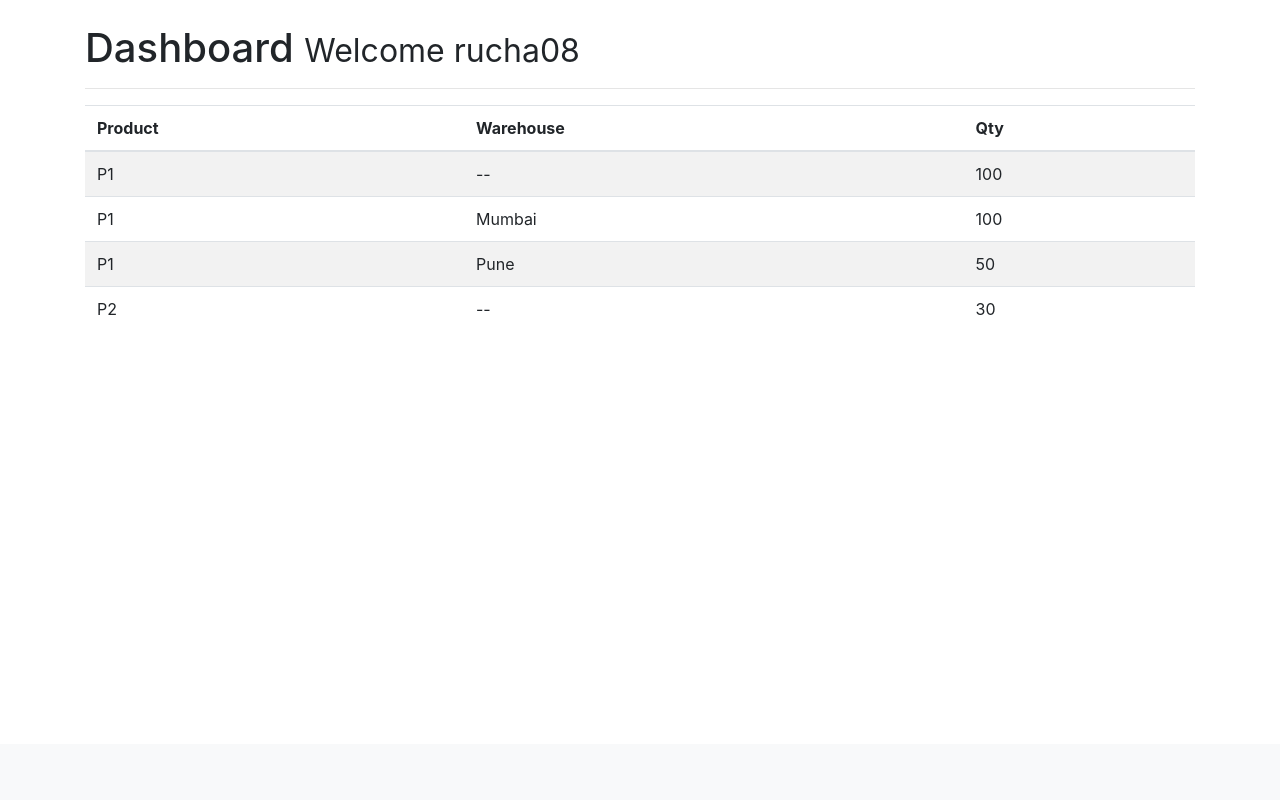
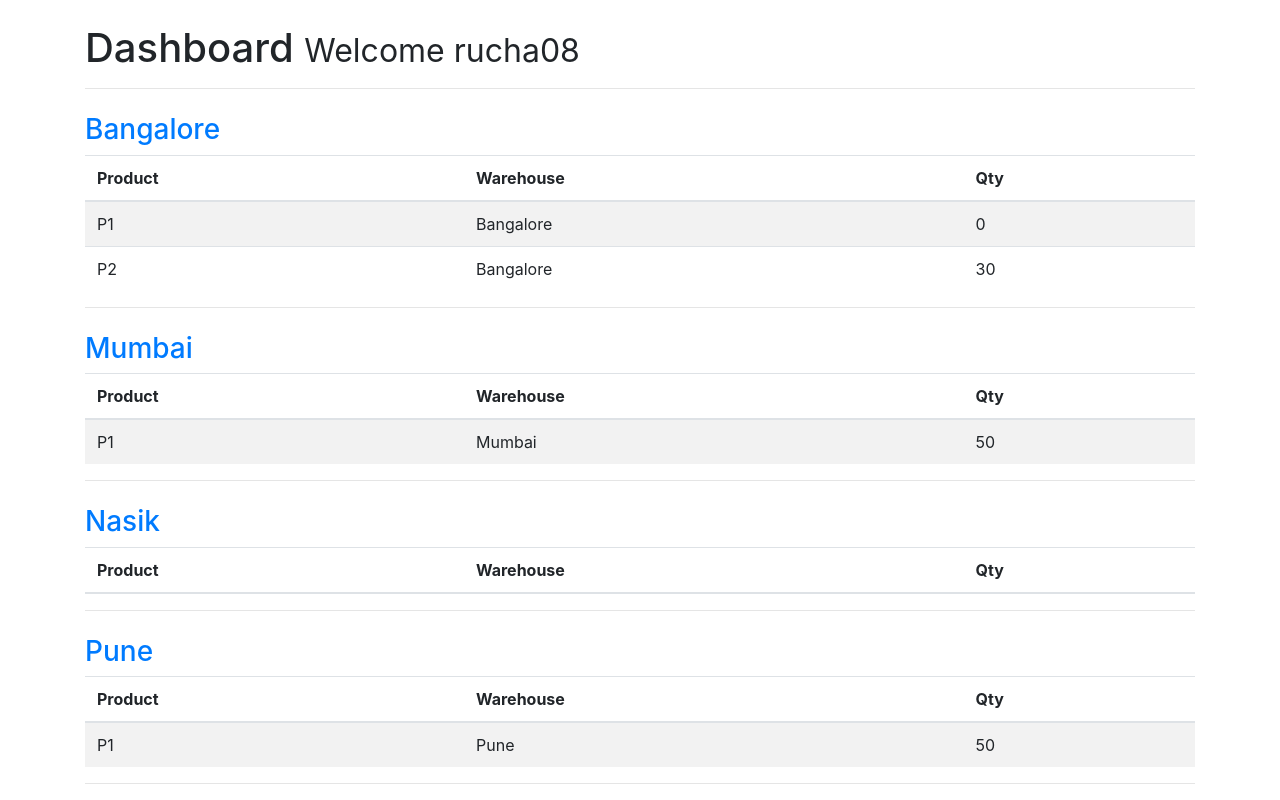
Before and after one commit to ruchamahabal/inventory_management_system_flask, a Flask app: page /dashboard in a window 1280 px wide. Shown: the part 56-856 px from the top of the page. Before the commit the page ends 371 px from the top, so only its background shows below. Run offline with Flask 2, Linux system fonts and the light colour scheme; a user stored in the database is signed in; data comes from the database, SQL or seed files in the repository; both versions use the stored data as it was after the commit; tables that the repository leaves empty or names only in its code hold one stand-in row (values such as "Sample post"); lists and menus that the app fills with data are empty; some libraries are stand-ins or nearby versions.

Commit message:
updated product movements and balance

```diff
--- a/app.py
+++ b/app.py
@@ -1,6 +1,6 @@
 from flask import Flask, render_template, flash, redirect, url_for, session, request, logging
 from flask_mysqldb import MySQL
-from wtforms import Form, StringField, TextAreaField, PasswordField, validators, SelectField
+from wtforms import Form, StringField, TextAreaField, PasswordField, validators, SelectField, IntegerField
 from passlib.hash import sha256_crypt
 from functools import wraps
 
@@ -196,21 +196,43 @@ def dashboard():
     #create cursor
     cur=mysql.connection.cursor()
 
+    # #Get products
+    # result = cur.execute("SELECT product_id, to_location, qty FROM productmovements")
+
+    # products = cur.fetchall()
+    # #Get
+    # result = cur.execute("SELECT * FROM locations")
+    # locations = cur.fetchall()
+
+    # if result>0:
+    #     return render_template('dashboard.html', products = products, locations = locations)
+    # else:
+    #     msg='No products found'
+    #     return render_template('dashboard.html', msg=msg)
+    # #close connection
+    # cur.close()
+
+    cur=mysql.connection.cursor()
+
     #Get products
-    result = cur.execute("SELECT product_id, to_location, qty FROM productmovements")
+    result = cur.execute("SELECT product_id, location_id, qty FROM product_balance")
 
     products = cur.fetchall()
     #Get
-    result = cur.execute("SELECT * FROM locations")
+    cur.execute("SELECT location_id FROM locations")
     locations = cur.fetchall()
+    locs = []
+    for i in locations:
+        locs.append(list(i.values())[0])
 
     if result>0:
-        return render_template('dashboard.html', products = products)
+        return render_template('dashboard.html', products = products, locations = locs)
     else:
         msg='No products found'
         return render_template('dashboard.html', msg=msg)
     #close connection
     cur.close()
+
 
 #Product Form Class
 class ProductForm(Form):
@@ -391,16 +413,34 @@ def delete_location(id):
 
 #Product Movement Form Class
 class ProductMovementForm(Form):
-    from_location = StringField('From Location')
-    to_location = StringField('To Location')
-    product_id = StringField('Product ID')
-    qty = StringField('Quantity')
+    from_location = SelectField('From Location', choices=[])
+    to_location = SelectField('To Location', choices=[])
+    product_id = SelectField('Product ID', choices=[])
+    qty = IntegerField('Quantity')
 
 #Add Product Movement
 @app.route('/add_product_movements', methods=['GET', 'POST'])
 @is_logged_in
 def add_product_movements():
     form = ProductMovementForm(request.form)
+    #Create cursor
+    cur = mysql.connection.cursor()
+    cur.execute("SELECT product_id FROM products")
+    products = cur.fetchall()
+    prods = []
+    for p in products:
+        prods.append(list(p.values())[0])
+    cur.execute("SELECT location_id FROM locations")
+    locations = cur.fetchall()
+    locs = []
+    for i in locations:
+        locs.append(list(i.values())[0])
+    #app.logger.info(type(locations[0]))
+    form.from_location.choices = [(l,l) for l in locs]
+    form.from_location.choices.append(("--","--"))
+    form.to_location.choices = [(l,l) for l in locs]
+    form.to_location.choices.append(("--","--"))
+    form.product_id.choices = [(p,p) for p in prods]
     if request.method == 'POST' and form.validate():
         from_location = form.from_location.data
         to_location = form.to_location.data
@@ -411,6 +451,52 @@ def add_product_movements():
         #execute
         cur.execute("INSERT into productmovements(from_location, to_location, product_id, qty) VALUES(%s, %s, %s, %s)",(from_location, to_location, product_id, qty))
 
+        #commit to DB
+        mysql.connection.commit()
+
+        # ========================
+        if from_location == "--":
+            result = cur.execute("SELECT * from product_balance where location_id=%s and product_id=%s",(to_location, product_id))
+            result = cur.fetchone()
+            app.logger.info(result)
+            if result!=None:
+                if(len(result))>0:
+                    Quantity = result["qty"]
+                    q = Quantity + qty
+                    cur.execute("UPDATE product_balance set qty=%s where location_id=%s and product_id=%s",(q, to_location, product_id))
+            else:
+                cur.execute("INSERT into product_balance(product_id, location_id, qty) values(%s, %s, %s)",(product_id, to_location, qty))
+        elif to_location == "--":
+            result = cur.execute("SELECT * from product_balance where location_id=%s and product_id=%s",(from_location, product_id))
+            result = cur.fetchone()
+            app.logger.info(result)
+            if result!=None:
+                if(len(result))>0:
+                    Quantity = result["qty"]
+                    q = Quantity - qty
+                    cur.execute("UPDATE product_balance set qty=%s where location_id=%s and product_id=%s",(q, from_location, product_id))
+            else:
+                cur.execute("INSERT into product_balance(product_id, location_id, qty) values(%s, %s, %s)",(product_id, from_location, qty))
+        else: #will be executed if both from_location and to_location are specified
+            result = cur.execute("SELECT * from product_balance where location_id=%s and product_id=%s",(to_location, product_id))
+            result = cur.fetchone()
+            if result!=None:
+                if(len(result))>0:
+                    Quantity = result["qty"]
+                    q = Quantity + qty
+                    cur.execute("UPDATE product_balance set qty=%s where location_id=%s and product_id=%s",(q, to_location, product_id))
+            else:
+                cur.execute("INSERT into product_balance(product_id, location_id, qty) values(%s, %s, %s)",(product_id, to_location, qty))
+
+            result = cur.execute("SELECT * from product_balance where location_id=%s and product_id=%s",(from_location, product_id))
+            result = cur.fetchone()
+            if result!=None:
+                if(len(result))>0:
+                    Quantity = result["qty"]
+                    q = Quantity - qty
+                    cur.execute("UPDATE product_balance set qty=%s where location_id=%s and product_id=%s",(q, from_location, product_id))
+            else:
+                cur.execute("INSERT into product_balance(product_id, location_id, qty) values(%s, %s, %s)",(product_id, from_location, qty))
         #commit to DB
         mysql.connection.commit()
 
@@ -427,16 +513,30 @@ def add_product_movements():
 @app.route('/edit_product_movement/<string:id>', methods=['GET', 'POST'])
 @is_logged_in
 def edit_product_movements(id):
+    form = ProductMovementForm(request.form)
     #Create cursor
     cur = mysql.connection.cursor()
+    cur.execute("SELECT product_id FROM products")
+    products = cur.fetchall()
+    prods = []
+    for p in products:
+        prods.append(list(p.values())[0])
+    cur.execute("SELECT location_id FROM locations")
+    locations = cur.fetchall()
+    locs = []
+    for i in locations:
+        locs.append(list(i.values())[0])
+    #app.logger.info(type(locations[0]))
+    form.from_location.choices = [(l,l) for l in locs]
+    form.from_location.choices.append(("--","--"))
+    form.to_location.choices = [(l,l) for l in locs]
+    form.to_location.choices.append(("--","--"))
+    form.product_id.choices = [(p,p) for p in prods]
 
     #Get article by id
     result = cur.execute("SELECT * FROM productmovements where movement_id = %s", [id])
 
     movement = cur.fetchone()
-
-    #Get form
-    form = ProductMovementForm(request.form)
 
     #populate article form fields
     form.from_location.data = movement['from_location']
@@ -448,7 +548,7 @@ def edit_product_movements(id):
         from_location = request.form['from_location']
         to_location = request.form['to_location']
         product_id = request.form['product_id']
-        qty = request.form['qty']
+        qty = int(request.form['qty'])
         #create cursor
         cur = mysql.connection.cursor()
 
@@ -458,8 +558,51 @@ def edit_product_movements(id):
         #commit to DB
         mysql.connection.commit()
 
-        #close connection
-        cur.close()
+         # ========================
+        if from_location == "--":
+            result = cur.execute("SELECT * from product_balance where location_id=%s and product_id=%s",(to_location, product_id))
+            result = cur.fetchone()
+            app.logger.info(result)
+            if result!=None:
+                if(len(result))>0:
+                    Quantity = result["qty"]
+                    q = Quantity + qty
+                    cur.execute("UPDATE product_balance set qty=%s where location_id=%s and product_id=%s",(q, to_location, product_id))
+            else:
+                cur.execute("INSERT into product_balance(product_id, location_id, qty) values(%s, %s, %s)",(product_id, to_location, qty))
+        elif to_location == "--":
+            result = cur.execute("SELECT * from product_balance where location_id=%s and product_id=%s",(from_location, product_id))
+            result = cur.fetchone()
+            app.logger.info(result)
+            if result!=None:
+                if(len(result))>0:
+                    Quantity = result["qty"]
+                    q = Quantity - qty
+                    cur.execute("UPDATE product_balance set qty=%s where location_id=%s and product_id=%s",(q, from_location, product_id))
+            else:
+                cur.execute("INSERT into product_balance(product_id, location_id, qty) values(%s, %s, %s)",(product_id, from_location, qty))
+        else: #will be executed if both from_location and to_location are specified
+            result = cur.execute("SELECT * from product_balance where location_id=%s and product_id=%s",(to_location, product_id))
+            result = cur.fetchone()
+            if result!=None:
+                if(len(result))>0:
+                    Quantity = result["qty"]
+                    q = Quantity + qty
+                    cur.execute("UPDATE product_balance set qty=%s where location_id=%s and product_id=%s",(q, to_location, product_id))
+            else:
+                cur.execute("INSERT into product_balance(product_id, location_id, qty) values(%s, %s, %s)",(product_id, to_location, qty))
+
+            result = cur.execute("SELECT * from product_balance where location_id=%s and product_id=%s",(from_location, product_id))
+            result = cur.fetchone()
+            if result!=None:
+                if(len(result))>0:
+                    Quantity = result["qty"]
+                    q = Quantity - qty
+                    cur.execute("UPDATE product_balance set qty=%s where location_id=%s and product_id=%s",(q, from_location, product_id))
+            else:
+                cur.execute("INSERT into product_balance(product_id, location_id, qty) values(%s, %s, %s)",(product_id, from_location, qty))
+        #commit to DB
+        mysql.connection.commit()
 
         flash("Product Movement Updated", "success")
 
--- a/templates/add_product_movements.html
+++ b/templates/add_product_movements.html
@@ -14,7 +14,7 @@
         {{ render_field(form.product_id, class_="form-control") }}
     </div>
     <div class="form-group">
-        {{ render_field(form.qty, class_="form-control") }}
+        {{ render_field(form.qty, class_="form-control", type="number") }}
     </div>
     <p><input type="submit" value="Add" class="btn btn-primary"></p>
 </form>
--- a/templates/dashboard.html
+++ b/templates/dashboard.html
@@ -3,7 +3,7 @@
 {% block body %}
      <h1>Dashboard <small>Welcome {{session.username}}</small></h1>
      <hr>
-     <table class="table table-striped">
+     <!-- <table class="table table-striped">
          <thead>
              <tr>
                  <th>Product</th>
@@ -22,5 +22,50 @@
                 {% endif %}
                 {% endfor %}
          </tbody>
-     </table>
+     </table> -->
+
+     <!-- <table class="table table-striped">
+        <thead>
+            <tr>
+                <th>Product</th>
+                <th>Warehouse</th>
+                <th>Qty</th>
+            </tr>
+        </thead>
+        <tbody>
+                {% for product in products %}
+               <tr>
+                <td>{{product.product_id}}</td>
+                <td>{{product.location_id}}</td>
+                <td>{{product.qty}}</td>
+               </tr>
+               {% endfor %}
+        </tbody>
+    </table> -->
+       {% for location in locations %}
+       <div>
+        <h3 class="mt-4 text-primary" >{{location}}</h3>
+        <table class="table table-striped">
+            <thead>
+                <tr>
+                    <th>Product</th>
+                    <th>Warehouse</th>
+                    <th>Qty</th>
+                </tr>
+            </thead>
+            <tbody>
+                    {% for product in products %}
+                       {% if product.location_id == location %}
+                   <tr>
+                    <td>{{product.product_id}}</td>
+                    <td>{{product.location_id}}</td>
+                    <td>{{product.qty}}</td>
+                   </tr>
+                       {% endif %}
+                   {% endfor %}
+            </tbody>
+        </table>
+        <hr>
+        </div>
+    {% endfor %}
 {% endblock %}
--- a/templates/includes/_navbar.html
+++ b/templates/includes/_navbar.html
@@ -9,15 +9,21 @@
         <li class="nav-item active">
           <a class="nav-link" href="/">Home</a>
         </li>
+        {% if session.logged_in %}
         <li class="nav-item">
             <a class="nav-link" href="/products">Products</a>
         </li>
+        {% endif %}
+        {% if session.logged_in %}
         <li class="nav-item">
           <a class="nav-link" href="/locations">Location</a>
         </li>
+        {% endif %}
+        {% if session.logged_in %}
         <li class="nav-item">
           <a class="nav-link" href="/product_movements">Product Movements</a>
         </li>
+        {% endif %}
       </ul>
       <ul class="navbar-nav navbar-right">
         {% if session.logged_in %}
--- a/templates/locations.html
+++ b/templates/locations.html
@@ -1,7 +1,7 @@
 {% extends 'layout.html' %}
 
 {% block body %}
-     <h1>Locations <small>Welcome {{session.username}}</small></h1>
+     <h1>Locations</h1>
      <a class="btn btn-success" href="/add_location">Add Location</a>
      <hr>
      <table class="table table-striped">
--- a/templates/product_movements.html
+++ b/templates/product_movements.html
@@ -1,7 +1,7 @@
 {% extends 'layout.html' %}
 
 {% block body %}
-     <h1>Product Movements <small>Welcome {{session.username}}</small></h1>
+     <h1>Product Movements</h1>
      <a class="btn btn-success" href="/add_product_movements">Add Product Movements</a>
      <hr>
      <table class="table table-striped">
--- a/templates/products.html
+++ b/templates/products.html
@@ -1,7 +1,7 @@
 {% extends 'layout.html' %}
 
 {% block body %}
-     <h1>Products <small>Welcome {{session.username}}</small></h1>
+     <h1>Products</h1>
      <a class="btn btn-success" href="/add_product">Add Product</a>
      <hr>
      <table class="table table-striped">
```
Also changed, not shown: stocks.sql (+40 -7 lines), templates/article.html (deleted, +0 -10 lines), templates/articles.html (deleted, +0 -10 lines), 4 other files.
